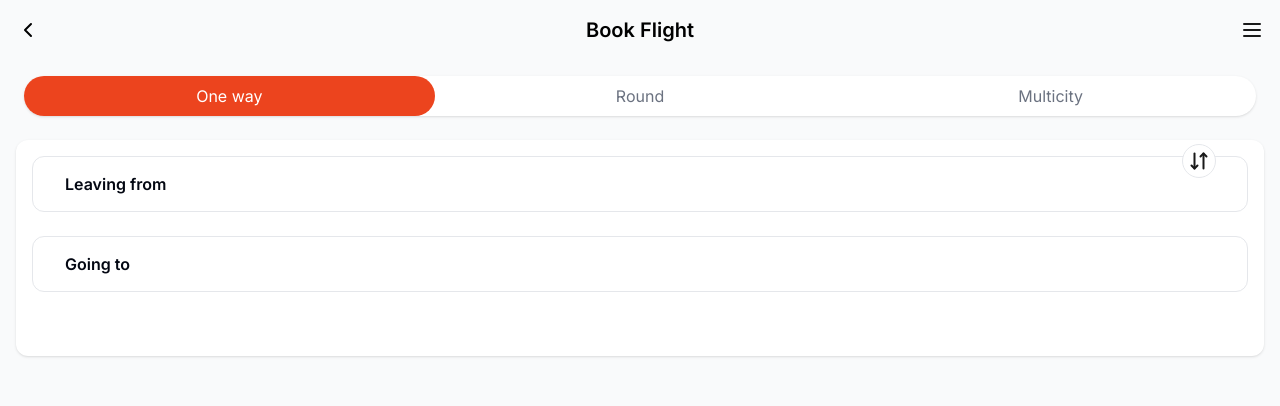
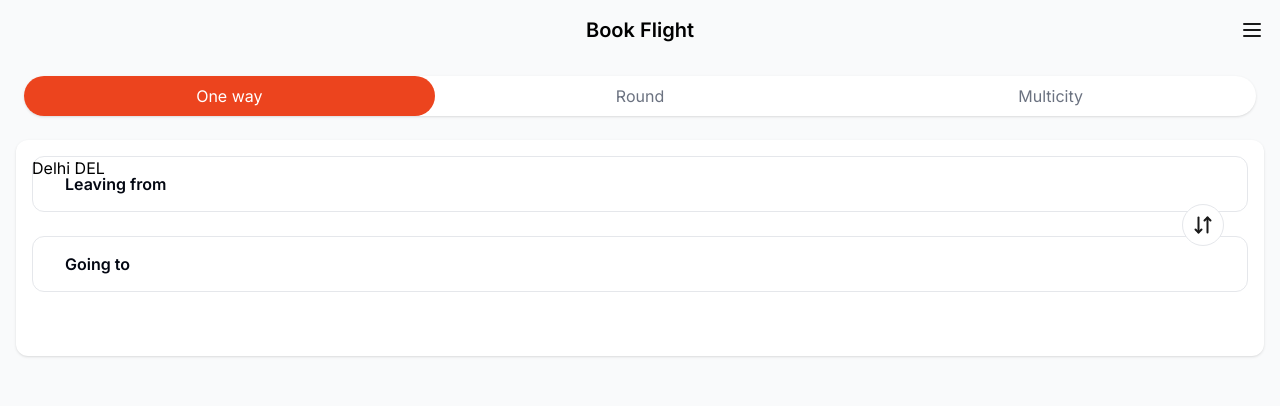
Before and after one commit to vmhowley/travelerPrice, a React (Vite) app in the folder traveler-price/: page / in a window 1280 px wide. Shown: the top 406 px of the page. Built offline with nearby package versions, Linux system fonts and the light colour scheme.

Commit message:
last updates

```diff
--- a/traveler-price/src/components/topbar/TopBar.jsx
+++ b/traveler-price/src/components/topbar/TopBar.jsx
@@ -1,11 +1,13 @@
 import React from 'react'
 import LeftArrowIcon from '../../assets/icons/leftArrow.svg'
 import MenuIcon from '../../assets/icons/menu.svg'
+const path = location.pathname
+
 function TopBar() {
   return (
     <div>
         <div className='flex justify-between p-4 '>
-            <img src={LeftArrowIcon} alt="a" />
+            <img className={path != '/' ? 'visible' : 'invisible'} src={LeftArrowIcon} alt="a" />
             <h1 className='font-semibold text-xl '>Book Flight</h1>
             <img src={MenuIcon} alt="a" />
         </div>
--- a/traveler-price/src/routes/Home.jsx
+++ b/traveler-price/src/routes/Home.jsx
@@ -11,7 +11,7 @@ function Home() {
   const [keyword, setKeyword] = useState()
 
   const handleInput = (e) => {
-        setData({...data, [e.currentTarget.name]: e.target.value})
+    setData({ ...data, [e.currentTarget.name]: e.target.value })
     console.log(citySearch)
   }
   const handleFromTab = (e) => {
@@ -20,50 +20,49 @@ function Home() {
   }
   const handleFrom = async (e) => {
     setKeyword(e.target.value)
-      const url = `http://localhost:3000/api/citysearch?keyword=${e.target.value}`
+
+    const url = `https://reply-buy-rid-duke.trycloudflare.com/api/citysearch?keyword=${e.target.value}`
     try {
-          const response = await fetch(url);
+      const response = await fetch(url)
       if (!response.ok) {
-            throw new Error(`Response status: ${response.status}`);
+        throw new Error(`Response status: ${response.status}`)
       }
-          const json = await response.json();
-          if (!json.code){
+      const json = await response.json()
+      if (!json.code) {
         setFrom(json)
         console.log(json)
-          }else{
+      } else {
         setFrom(json)
         console.log(json)
       }
     } catch (error) {
-          console.error(error.message);
+      console.error(error.message)
     }
-
   }
 
   const handleTo = async (e) => {
     setKeyword(e.target.value)
     const url = `http://localhost:3000/api/citysearch?keyword=${e.target.value}`
     try {
-          const response = await fetch(url);
+      const response = await fetch(url)
       if (!response.ok) {
-            throw new Error(`Response status: ${response.status}`);
+        throw new Error(`Response status: ${response.status}`)
       }
-          const json = await response.json();
-          if (!json.code){
+      const json = await response.json()
+      if (!json.code) {
         setTo(json)
         console.log(json)
-          }else{
+      } else {
         setTo(json)
         console.log(json)
       }
     } catch (error) {
-          console.error(error.message);
+      console.error(error.message)
     }
-
   }
 
   const handleSelection = (e) => {
-        console.log('')
+    alert(e.name)
   }
   const handleSubmit = (e) => {
     e.preventDefault()
@@ -73,43 +72,100 @@ function Home() {
     <>
       <div className='p-4'>
         <div className=' shadow  rounded-full h-26 bg-white  flex justify-between text-gray-500 text-center mx-2 mb-6 '>
-  <div className='bg-primary p-2 rounded-full w-full text-white'>One way</div>
+          <div className='bg-primary p-2 rounded-full w-full text-white'>
+            One way
+          </div>
           <div className=' p-2 rounded-full w-full'>Round</div>
           <div className=' p-2 rounded-full w-full'>Multicity</div>
         </div>
-  <form className='bg-white p-4 shadow rounded-xl grid gap-6 static' action="">
-    <div onClick={handleFromTab} className={`grid ${open ? 'fixed inset-0 z-50' : ''}`}>
-      <input  className='border rounded-xl h-14 p-2 placeholder-gray-950 font-semibold ps-8' type="text" id="from" name="from" placeholder='Leaving from'  onChange={handleFrom} />
-      <section id="from_country" className={`rounded-xl border z-20 bg-white top-16 ${open ? 'fixed inset-0 z-50' :'hidden'}`} name="from_country" onChange={handleInput}>
+        <form
+          className='bg-white p-4 shadow rounded-xl grid gap-6 static'
+          action=''
+        >
+          <div
+            onClick={handleFromTab}
+            className={`grid w-full relative ${
+              open ? 'fixed inset-0 z-50' : ''
+            }`}
+          >
+            <div className='w-full relative'>
+              <div className='absolute '>
+                <h1>Delhi DEL</h1>
+              </div>
+              <input
+                className={`w-full z-50  border h-14 p-2 placeholder-gray-950 font-semibold ps-8 ${
+                  open ? 'fixed inset-0' : 'rounded-xl  '
+                } `}
+                type='text'
+                id='from'
+                name='from'
+                placeholder='Leaving from'
+                onChange={handleFrom}
+              />
+            </div>
+            <section
+              id='from_country'
+              className={`border  bg-white top-14 ${
+                open ? 'fixed inset-0 z-50' : 'hidden '
+              }`}
+              name='from_country'
+              onChange={handleInput}
+            >
               <ul>
-        {!from.code ? from.map((location) => (
+                {!from.code
+                  ? from.map((location) => (
                       <div key={location.id}>
-          <li  key={location.id} value={location.name} className='capitalize cursor-pointer rounded-xl p-2'>
-             {location.address.cityName.toLowerCase()} ({location.name.toLowerCase()} - {location.iataCode})
+                        <li
+                          onClick={(e) => {handleSelection(location)}}
+                          key={location.id}
+                          value={location.name}
+                          className='capitalize cursor-pointer rounded-xl p-2'
+                        >
+                          {location.address.cityName.toLowerCase()} (
+                          {location.name.toLowerCase()} - {location.iataCode})
                         </li>
                       </div>
-        )): ''}
+                    ))
+                  : ''}
               </ul>
             </section>
+          <div className='absolute right-6 top-12 z-10'>
+            <img
+              className='w-max rounded-full p-2 border bg-white'
+              src={ArrowsDownUpIcon}
+              alt=''
+              />
           </div>
-    <div className='fixed right-16 top-36 z-10'>
-      <img className='w-max rounded-full p-1 border bg-white' src={ArrowsDownUpIcon} alt="" />
               </div>
           <div className='grid'>
-      <input className='border rounded-xl h-14 p-2 placeholder-gray-950 font-semibold ps-8' type="text" id="to" name="to" placeholder='Going to'  onChange={handleFrom} />
-      <ul id="from_country" name="from_country" onChange={handleInput}>
-        {!to.code ? to.map((location) => (
-          <div onClick={()=> {
+            <input
+              className='border rounded-xl h-14 p-2 placeholder-gray-950 font-semibold ps-8'
+              type='text'
+              id='to'
+              name='to'
+              placeholder='Going to'
+              onChange={handleFrom}
+            />
+            <ul id='from_country' name='from_country' onChange={handleInput}>
+              {!to.code
+                ? to.map((location) => (
+                    <div
+                      onClick={() => {
                         console.log(location.name)
-          }} key={location.id} value={location.name} className='capitalize cursor-pointer bg-white'>
-             {location.address.cityName.toLowerCase()} ({location.name.toLowerCase()} - {location.iataCode})
+                      }}
+                      key={location.id}
+                      value={location.name}
+                      className='capitalize cursor-pointer bg-white'
+                    >
+                      {location.address.cityName.toLowerCase()} (
+                      {location.name.toLowerCase()} - {location.iataCode})
                     </div>
-        )): ''}
+                  ))
+                : ''}
             </ul>
           </div>
-    <div>
-    </div>
-    <button type="submit"></button>
+          <div></div>
+          <button type='submit'></button>
         </form>
       </div>
     </>
```
Lines whose indentation alone changed are shown as unchanged.
